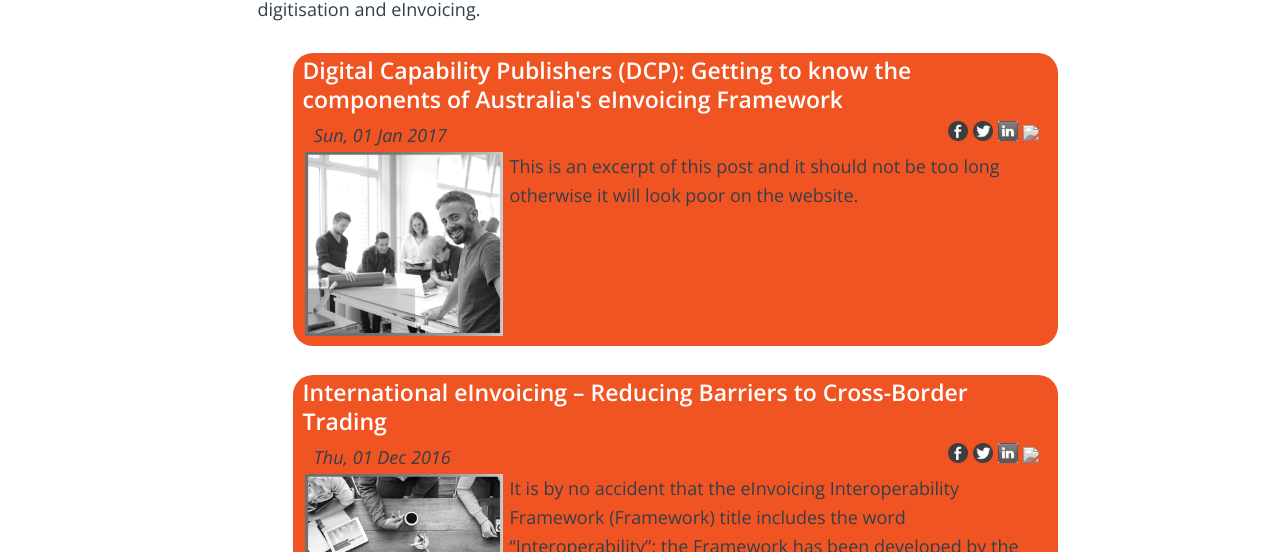
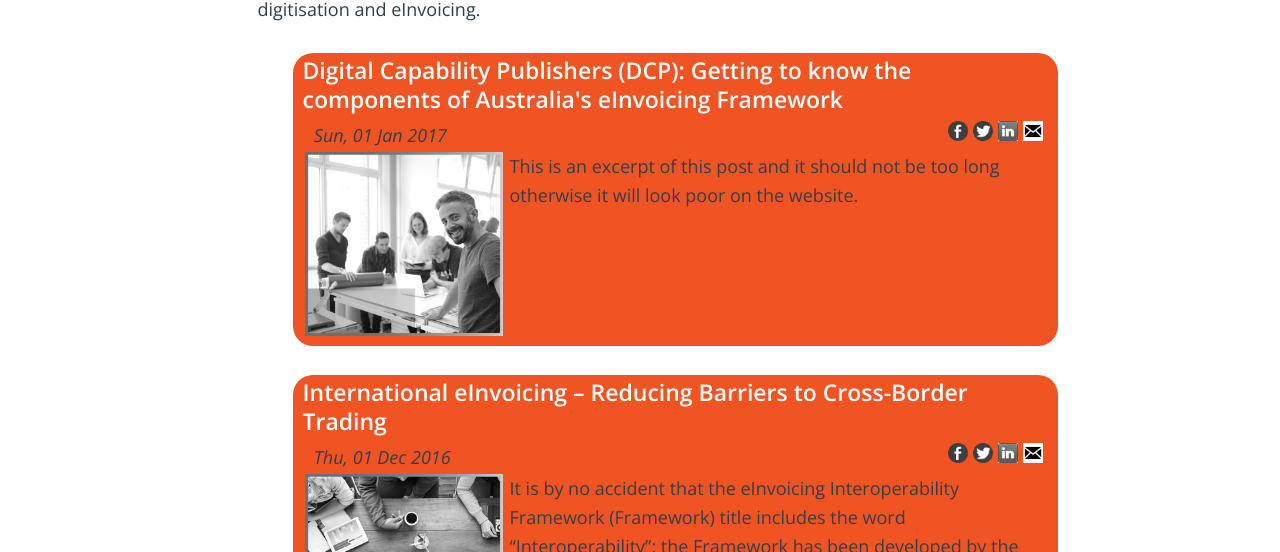
Before and after one commit to Digital-Business-Council/Digital-Business-Council.github.io, a Jekyll site: the page built from pages/business-zone/blogs/learning-centre.md, in a window 1280 px wide. Shown: the part 423-975 px from the top of the page. Built offline with Jekyll 4.4.1, drawn with Linux system fonts in a browser that asks for light colours.

Commit message:
Update learning-centre.md

```diff
--- a/pages/business-zone/blogs/learning-centre.md
+++ b/pages/business-zone/blogs/learning-centre.md
@@ -26,7 +26,7 @@
     <a href="http://www.linkedin.com/shareArticle?mini=true&summary={{ blog-page.excerpt }}&title={{ blog-page.title }}&url={{ blog-page.url | absolute_url }}"><img src="{{site.url}}/images/favicon/linkedin.jpg" width="20px" class="social-img" /></a>
     </td>
     <td width="25px" padding="0px">
-    <a href="mailto:?subject=Digital%20Business%20Council%20-%20{{ blog-page.title }}&body=Hi%2C%0A%0AI%20found%20this%20article%20from%20the%20Digital%20Business%20Council%20that%20I%20thought%20you%20might%20be%20interested%20in%3A%20%0A%0A{{blog-page.url | absolute_url }}"><img src="{{site.url}}/images/favicon/mailto.jpg" class="social-img" width="20px"/></a>
+    <a href="mailto:?subject=Digital%20Business%20Council%20-%20{{ blog-page.title }}&body=Hi%2C%0A%0AI%20found%20this%20article%20from%20the%20Digital%20Business%20Council%20that%20I%20thought%20you%20might%20be%20interested%20in%3A%20%0A%0A{{blog-page.url | absolute_url }}"><img src="{{site.url}}/images/favicon/mailto.png" class="social-img" width="20px"/></a>
     </td>
     </tr>
     <tr>
```
